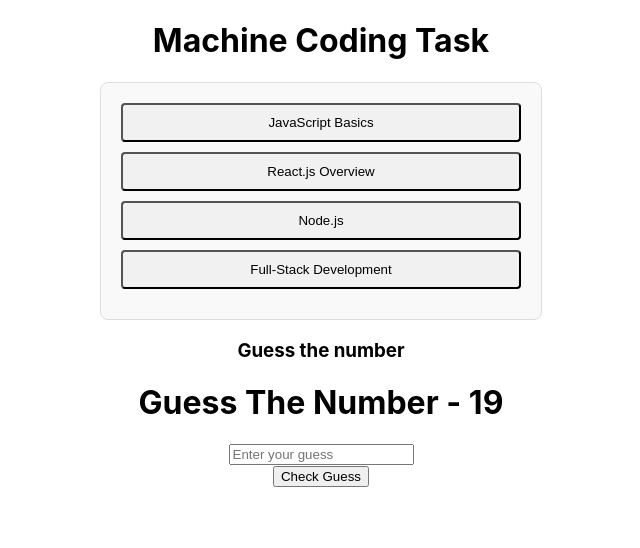
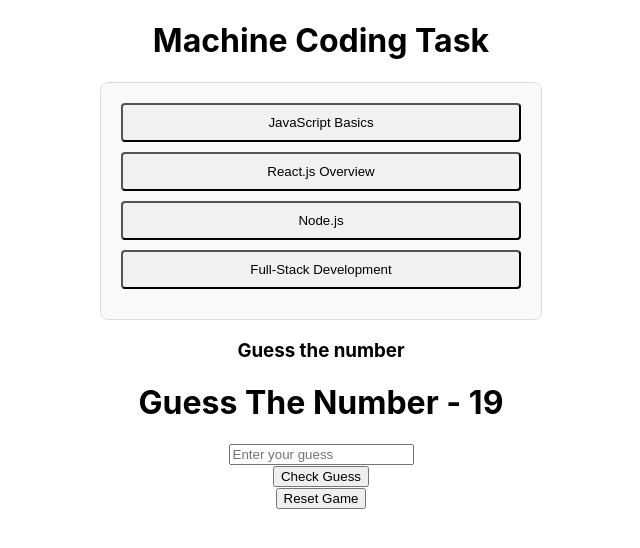
Before and after one commit to subhanbasha9494/ReactMachineCoding, a React (Create React App) app: page / in a window 1280 px wide. Shown: the top 548 px of the page, without its empty margins (319-959 px from the left). Built offline with nearby package versions, Linux system fonts and the light colour scheme.

Commit message:
added reset functionality

```diff
--- a/src/components/GuessNumber.js
+++ b/src/components/GuessNumber.js
@@ -22,7 +22,11 @@
         } else {
             alert("Too high! Try again.");
         }
-
+    }
+    const reset = () => {
+        setNumber(generateNumber());
+        setGuess('');
+        setAttempts(0);
     }
     return (
         <div>
@@ -31,6 +35,9 @@
             <div>
                 <button type="button" onClick={checkGuess}>Check Guess</button>
             </div>
+             <div>
+                <button type="button" onClick={reset}>Reset Game</button>
+            </div>
         </div>
     )
 }
```
